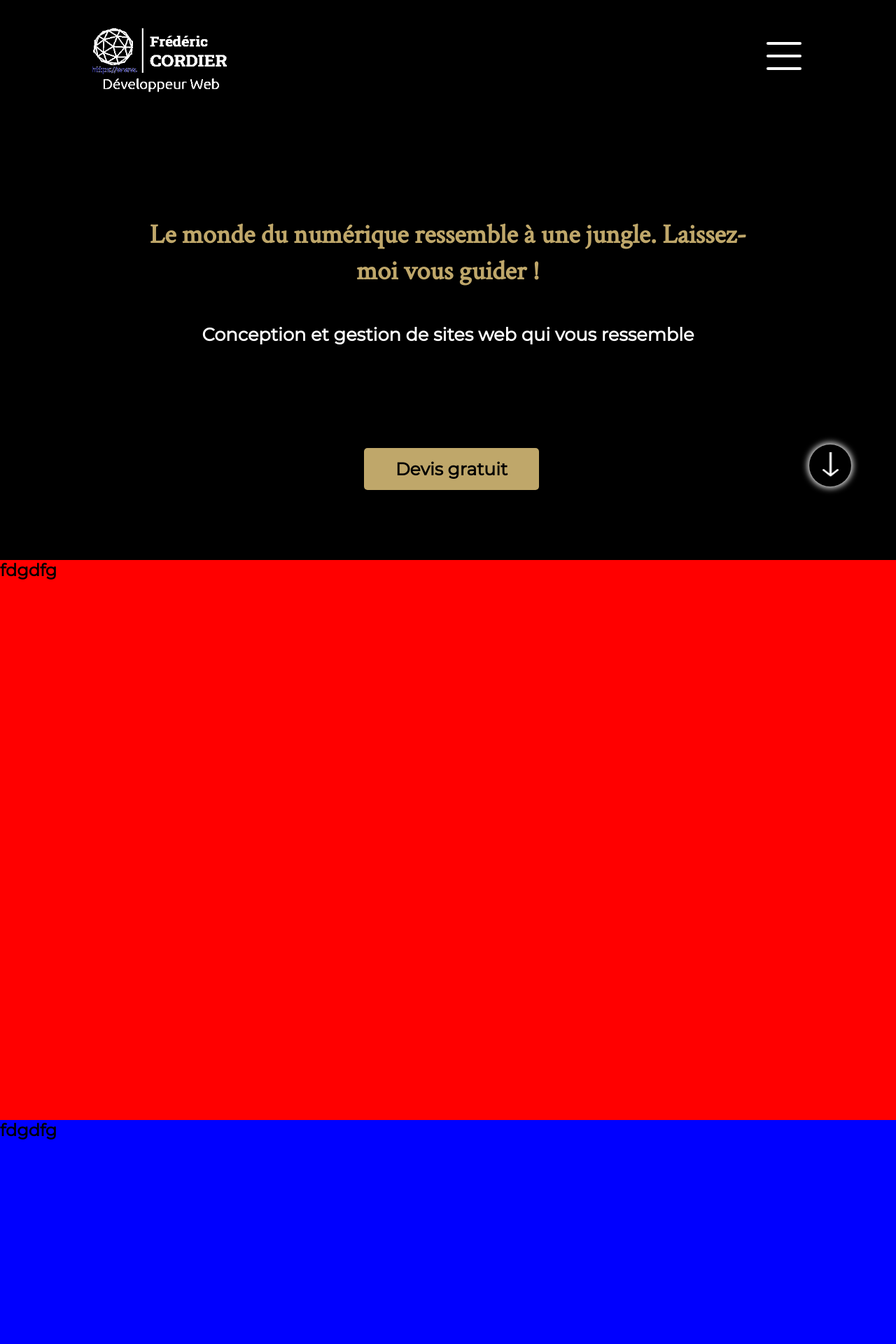
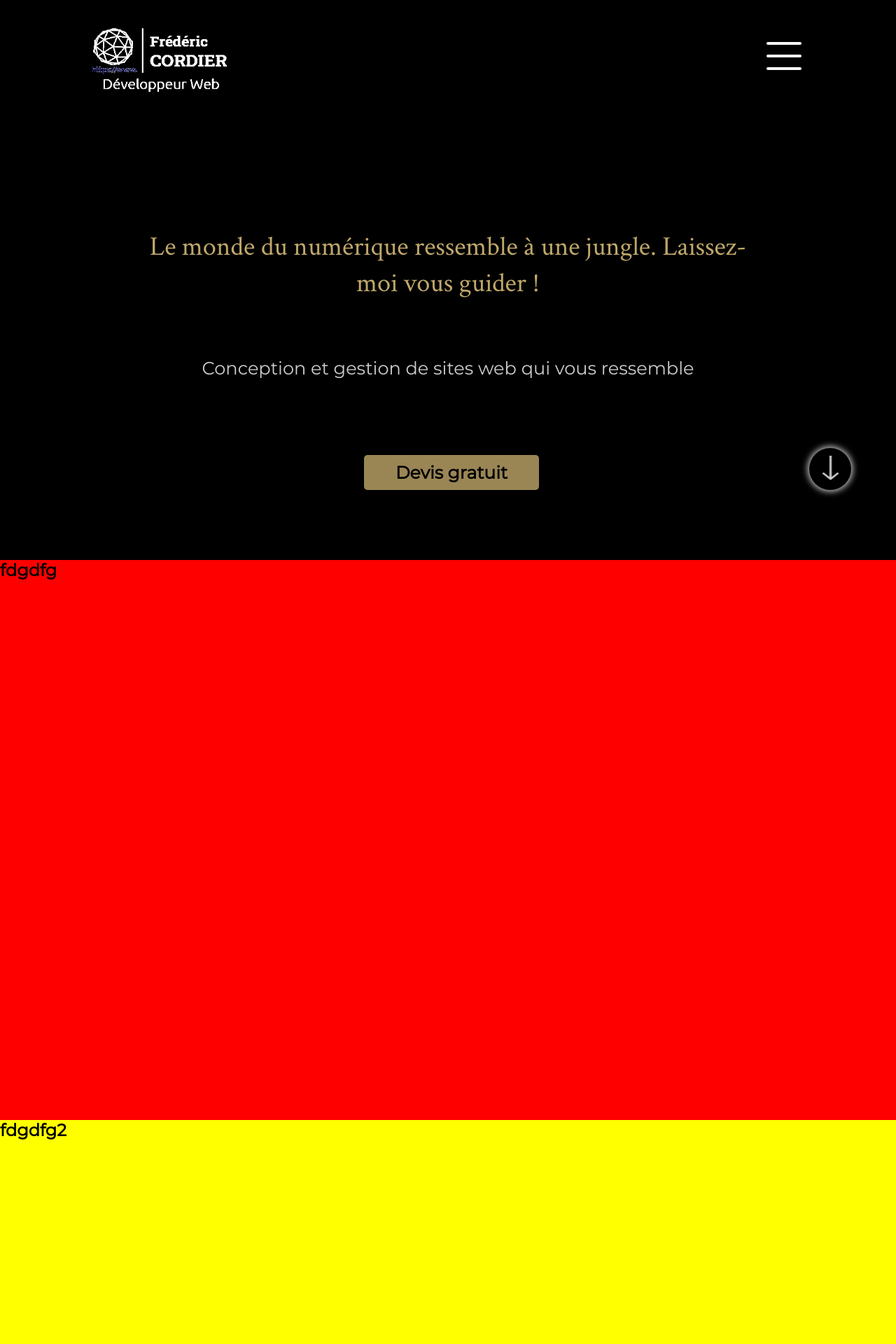
Before and after one commit to Fcordier7921/my_company, a PHP site: page / in a window 1280 px wide. Shown: the top 1920 px of the page at 70% size. Before the commit the page ends 1628 px from the top, so only its background shows below. Run offline with PHP 8.4, Linux system fonts and the light colour scheme.

Commit message:
creation dela partie header + presentation=> reste l'animation de la jungle

```diff
--- a/assets/style/style.css
+++ b/assets/style/style.css
@@ -28,6 +28,13 @@
     src: url('../font/Montserrat/Montserrat-Bold.woff') format('woff');
 }
 
+@font-face {
+    font-family: 'Gloria Hallelujah Regular';
+    font-style: normal;
+    font-weight: normal;
+    src: url('../font/Gloria_Hallelujah/GloriaHallelujah.woff') format('woff');
+}
+
 *,
  ::before,
  ::after {
@@ -37,7 +44,7 @@
 }
 
 body {
-    font-family: 'Montserrat Regular', Arial, Helvetica, sans-serif
+    font-family: 'Montserrat Regular', Arial, Helvetica, sans-serif;
 }
 
 
@@ -49,7 +56,7 @@ header {
     display: flex;
     align-items: center;
     position: fixed;
-    z-index: 500;
+    z-index: 600;
 }
 
 header img {
--- a/assets/style/styleIndex.css
+++ b/assets/style/styleIndex.css
@@ -5,16 +5,105 @@
     height: 100vh;
     position: relative;
     background-color: black;
+    overflow-x: hidden;
 }
 
 .contenaireAnimation {
-    width: 1920px;
-    height: 1080px;
+    width: 100vw;
+    height: 100vh;
     position: absolute;
-    top: 50%;
-    left: 50%;
-    transform: translate(-50%, -50%);
-    display: none;
+    top: 0;
+    left: 0;
+    z-index: 2;
+}
+
+.imgAnimation1,
+.imgAnimation2,
+.imgAnimation3,
+.imgAnimation4,
+.imgAnimation5,
+.imgAnimation6,
+.imgAnimation7,
+.imgAnimation8,
+.imgAnimation9,
+.imgAnimation10,
+.imgAnimation11,
+.imgAnimation12,
+.imgAnimation13,
+.imgAnimation14 {
+    width: 100%;
+    height: 100%;
+    background-size: cover;
+    background-repeat: no-repeat;
+    background-position: center;
+    position: absolute;
+    top: 0;
+    opacity: 1;
+    visibility: visible;
+}
+
+.imgAnimation1 {
+    background-image: url(../img/4plan1.png);
+    left: 0;
+}
+
+.imgAnimation2 {
+    background-image: url(../img/4plan2.png);
+    right: 0;
+}
+
+.imgAnimation3 {
+    background-image: url(../img/4plan3.png);
+    left: 0;
+}
+
+.imgAnimation4 {
+    background-image: url(../img/4plan4.png);
+    right: 0;
+}
+
+.imgAnimation5 {
+    background-image: url(../img/4plan5.png);
+    left: 0;
+}
+
+.imgAnimation6 {
+    background-image: url(../img/4plan6.png);
+    right: 0;
+}
+
+.imgAnimation7 {
+    background-image: url(../img/3planguauche.png);
+    left: 0;
+}
+
+.imgAnimation8 {
+    background-image: url(../img/3plandroit.png);
+    right: 0;
+}
+
+.imgAnimation9 {
+    background-image: url(../img/2planguauche.png);
+    left: 0;
+}
+
+.imgAnimation10 {
+    background-image: url(../img/2plandroit.png);
+    right: 0;
+}
+
+.imgAnimation11 {
+    background-image: url(../img/1planguauche.png);
+    left: 0;
+}
+
+.imgAnimation12 {
+    background-image: url(../img/1plandroit.png);
+    right: 0;
+}
+
+.imgAnimation13 {
+    background-color: rgb(0, 0, 0, 0.3);
 }
 
 .title {
@@ -30,8 +119,18 @@
 
 .presentationTitle {
     width: 90%;
+    height: 150px;
     position: absolute;
     top: 50%;
+    left: 50%;
+    transform: translate(-50%, -50%);
+    z-index: 300;
+}
+
+.presentationTitletow {
+    width: 90%;
+    position: absolute;
+    top: 65%;
     left: 50%;
     transform: translate(-50%, -50%);
 }
@@ -41,13 +140,18 @@
     text-shadow: black -4px 4px 5px;
     font-size: 9vw;
     font-family: 'Crimson Text Regular', Arial, Helvetica, sans-serif;
+    font-weight: 100;
+    text-shadow: 0px 0px 2px black, 0 0 3px black, 0 0 4px black;
+    visibility: hidden;
+    opacity: 0;
 }
 
-.presentationTitle h2 {
+.presentationTitletow h2 {
     color: white;
     font-size: 6vw;
-    font-family: 'Montserrat Regular', 'Times New Roman', Times, serif;
     margin-top: 5px;
+    text-shadow: 1px 1px 2px black, 0 0 1em black, 0 0 0.2em black;
+    font-weight: 100;
 }
 
 .titleNext {
@@ -74,6 +178,7 @@
     font-size: 15px;
     font-weight: bold;
     margin: auto;
+    font-family: 'Montserrat Regular', 'Times New Roman', Times, serif;
 }
 
 .next {
@@ -109,6 +214,20 @@
 }
 
 
+/*----------services---------------------*/
+
+#services {
+    background-color: yellow;
+    width: 100vw;
+    height: 100vh;
+}
+
+#services h2 {
+    background-color: yellow;
+    height: 100vh;
+}
+
+
 /*----------contact---------------------*/
 
 #contact {
@@ -135,7 +254,7 @@
     .presentationTitle h1 {
         font-size: 8vw;
     }
-    .presentationTitle h2 {
+    .presentationTitletow h2 {
         font-size: 5vw;
         margin-top: 10px;
     }
@@ -163,8 +282,8 @@
     .presentationTitle h1 {
         font-size: 7vw;
     }
-    .presentationTitle h2 {
-        font-size: 4vw;
+    .presentationTitletow h2 {
+        font-size: 4.5vw;
     }
 }
 
@@ -173,10 +292,11 @@
         width: 70%;
     }
     .presentationTitle h1 {
-        font-size: 5vw;
+        font-size: 5.5vw;
+        margin-bottom: 50px;
     }
-    .presentationTitle h2 {
-        font-size: 3vw;
+    .presentationTitletow h2 {
+        font-size: 3.5vw;
     }
     .titleNext {
         width: 90%;
@@ -188,7 +308,7 @@
     }
     .contactButun {
         width: 250px;
-        height: 60px;
+        height: 50px;
         margin-left: 70px;
     }
     .contactButun a {
@@ -209,7 +329,7 @@
         font-size: 3vw;
         margin-bottom: 50px;
     }
-    .presentationTitle h2 {
+    .presentationTitletow h2 {
         font-size: 2vw;
     }
 }
@@ -221,7 +341,7 @@
     .presentationTitle h1 {
         font-size: 3vw;
     }
-    .presentationTitle h2 {
+    .presentationTitletow h2 {
         font-size: 1.9vw;
     }
 }
--- a/index.html
+++ b/index.html
@@ -31,9 +31,9 @@
         <nav>
             <ul>
                 <li> <a href="index.html">Acceuil</a> </li>
-                <li><a href="index.html">À propos</a></li>
+                <li><a href="#about">À propos</a></li>
                 <li><a href="index.html">Mes services</a></li>
-                <li><a href="index.html">Contacts</a></li>
+                <li><a href="#contact">Contacts</a></li>
                 <li>
                     <div>
 
@@ -51,26 +51,34 @@
     <section id="presentationSection">
         <div class="contenaireAnimation">
 
-            <div class="imgAnimation1"></div>
-            <div class="imgAnimation2"></div>
-            <div class="imgAnimation3"></div>
-            <div class="imgAnimation4"></div>
-            <div class="imgAnimation5"></div>
-            <div class="imgAnimation6"></div>
-            <div class="imgAnimation7"></div>
-            <div class="imgAnimation8"></div>
-            <div class="imgAnimation9"></div>
-            <div class="imgAnimation10"></div>
-            <div class="imgAnimation11"></div>
-            <div class="imgAnimation12"></div>
-            <div class="imgAnimation13"></div>
+
+            <div class=" imgAnimation1"></div>
+            <div class=" imgAnimation2"></div>
+            <div class=" imgAnimation3"></div>
+            <div class=" imgAnimation4"></div>
+            <div class=" imgAnimation5"></div>
+            <div class=" imgAnimation6"></div>
+            <div class=" imgAnimation7"></div>
+            <div class=" imgAnimation8"></div>
+            <div class=" imgAnimation9"></div>
+            <div class=" imgAnimation10"></div>
+            <div class=" imgAnimation11"></div>
+            <div class=" imgAnimation12"></div>
+            <div class=" imgAnimation13"></div>
+
         </div>
 
         <div class="title">
             <div class="presentationTitle">
 
+
                 <h1>Le monde du numérique ressemble à une jungle. Laissez-moi vous guider !
+
                 </h1>
+
+            </div>
+            <div class="presentationTitletow">
+
                 <h2>Conception et gestion de sites web qui vous ressemble</h2>
             </div>
             <div class="titleNext">
@@ -89,6 +97,11 @@
         <h2>fdgdfg</h2>
 
     </secttion>
+    <secttion id="services">
+        <h2>fdgdfg2</h2>
+
+    </secttion>
+
     <secttion id="contact">
         <h2>fdgdfg</h2>
 
```
Also changed, not shown: assets/js/app.js (+44 -0 lines), assets/font/Gloria_Hallelujah/GloriaHallelujah.woff (added), assets/font/crimson/CrimsonText-Bold.ttf (added), assets/font/crimson/CrimsonText-BoldItalic.ttf (added), assets/font/crimson/CrimsonText-Italic.ttf (added), assets/font/crimson/CrimsonText-Regular.ttf (added), assets/font/crimson/CrimsonText-SemiBold.ttf (added), assets/font/crimson/CrimsonText-SemiBoldItalic.ttf (added).
